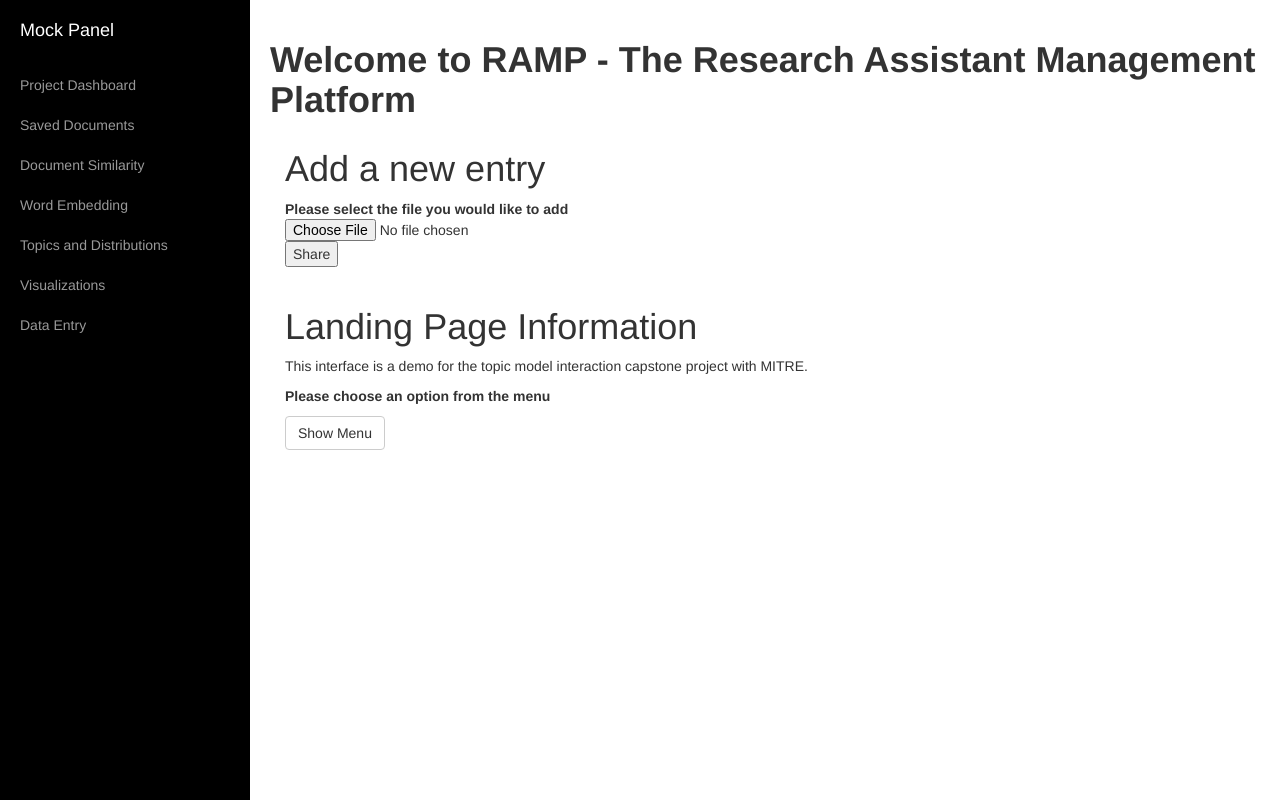
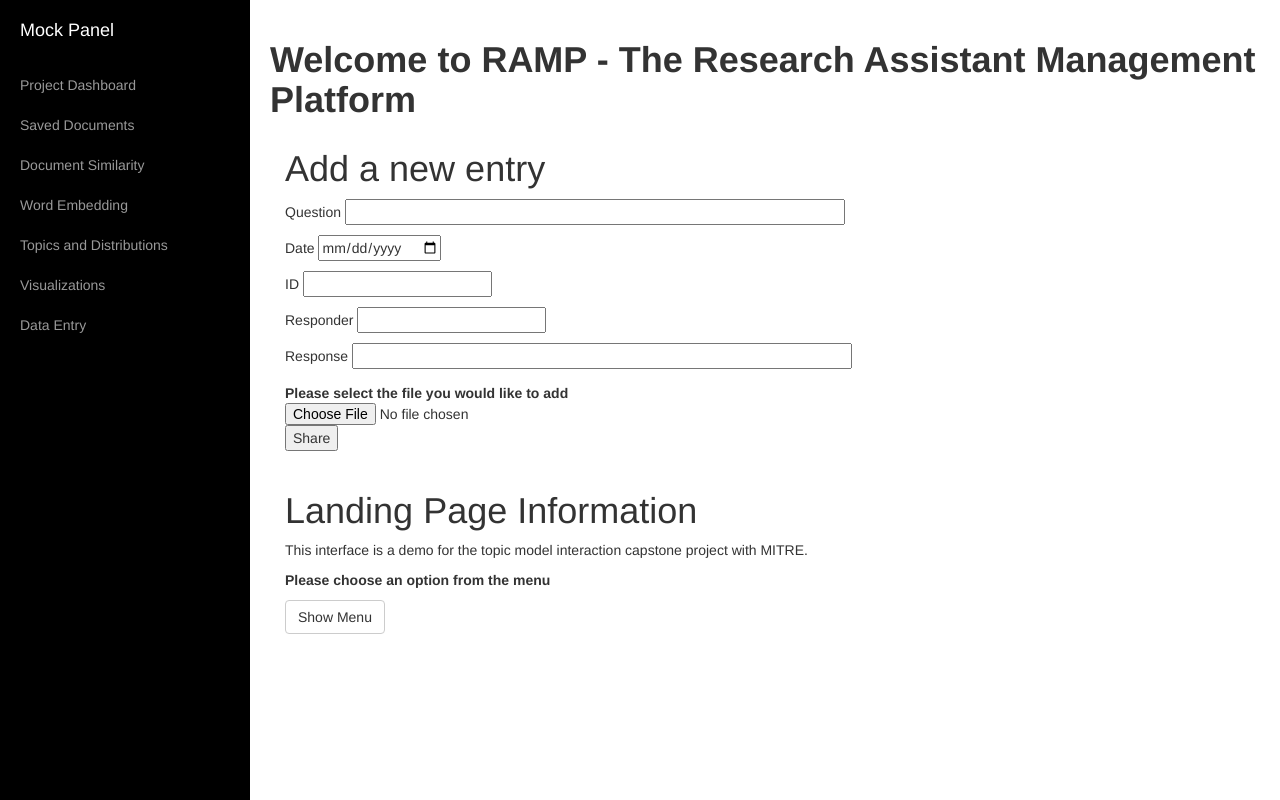
Before and after one commit to nickkimer/capstoneflaskapp, a Flask app: page /add in a window 1280 px wide. Run offline with Flask 2, Linux system fonts and the light colour scheme; some libraries are stand-ins or nearby versions.

Commit message:
update forms and data entry

```diff
--- a/app/templates/data_entry.html
+++ b/app/templates/data_entry.html
@@ -5,6 +5,15 @@
 
 
 <h1>Add a new entry</h1>
+
+<form action="/data_entry" method="POST">
+	<p> Question <input type = 'text', name = 'Question', style='width: 500px;' /></p>
+	<p> Date <input type = 'date', name = 'Date' /></p>
+	<p> ID <input type = 'text', name = 'Question ID' /></p>
+	<p> Responder <input type = 'text', name = 'Analyst Name' /></p>
+	<p> Response <input type = 'text', name = 'Response', style='width: 500px;' /></p>
+</form>
+
 <form action="{{ url_for('add_entry') }}", method=post class=add-entry>
 	<dl>
 		<dt>Please select the file you would like to add</dt>
--- a/app/templates/my-form.html
+++ b/app/templates/my-form.html
@@ -3,7 +3,7 @@
 {% block content %}
 <h1>Enter some text - We will display the most similar words from our Deep Learning Model</h1>
 <form action="/word2vec" method="POST">
-	<input type="text" name="text">
+	<input type="text" name="text", style = 'width: 800px;'>
 	<input type="submit" name="my-form" value="Search">
 </form>
 
--- a/app/templates/my-form2.html
+++ b/app/templates/my-form2.html
@@ -5,7 +5,7 @@
 
 	<h1>Document-Document Similarity Searcher</h1>
 	<form action="/docsim" method="POST">
-		<input type="text" name="text_sim">
+		<input type="text" name="text_sim" style='width: 800px;'>
 		<input type="submit" name="my-form" value="Search">
 	</form>
 
```
